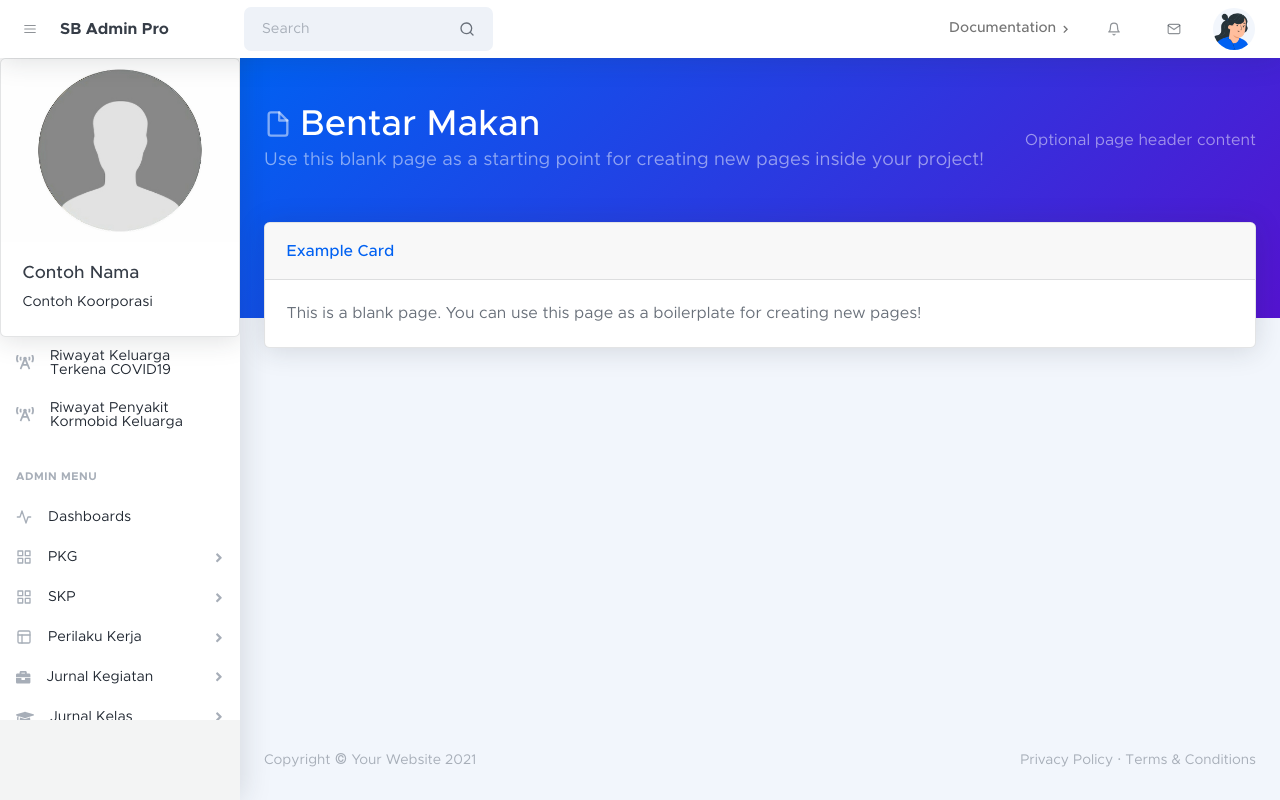
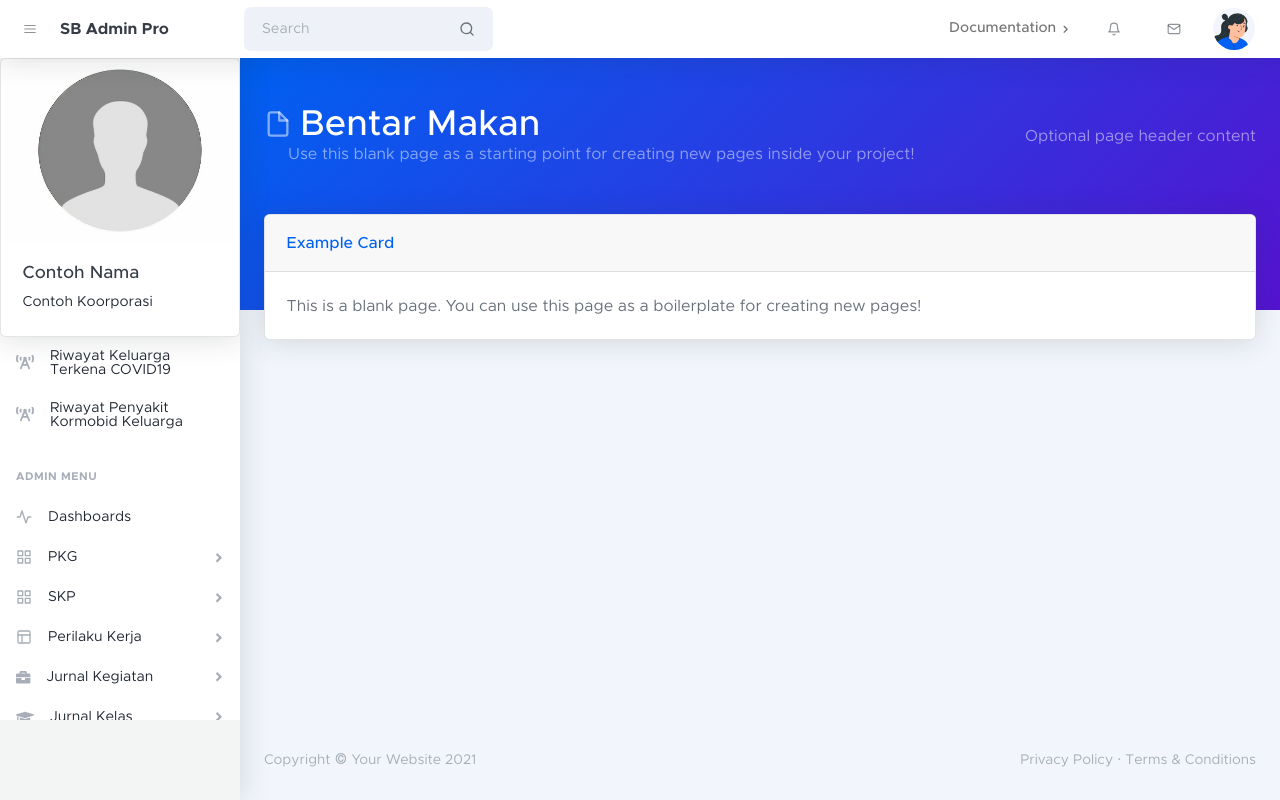
Before and after one commit to DrunkenLee/sejadi, a CodeIgniter 4 app: the page made by app/Views/admin/home.php in a window 1280 px wide. Run offline with PHP 8.4 and a stand-in for CodeIgniter, Linux system fonts and the light colour scheme; the template is opened without the code that fills it, so the values that code supplies are empty; some libraries are stand-ins or nearby versions.

Commit message:
Update home.php

```diff
--- a/app/Views/admin/home.php
+++ b/app/Views/admin/home.php
@@ -11,7 +11,7 @@
 								<div class="page-header-icon"><i data-feather="file"></i></div>
 								Bentar Makan
 							</h1>
-							<div class="page-header-subtitle">Use this blank page as a starting point for creating new pages inside your project!</div>
+							<div class="container">Use this blank page as a starting point for creating new pages inside your project!</div>
 						</div>
 						<div class="col-12 col-xl-auto mt-4">Optional page header content</div>
 					</div>
```
